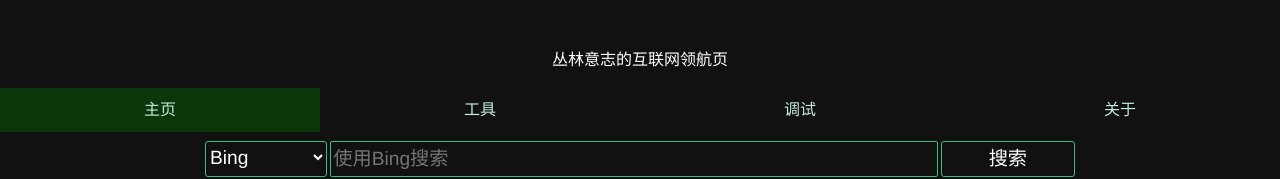
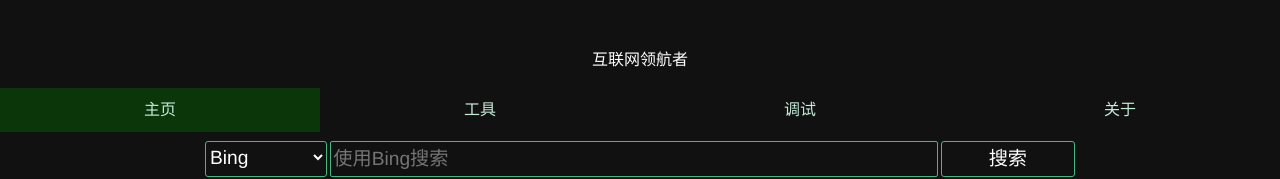
Before and after one commit to conglinyizhi/NavigationCenter, a Vue app: page / in a window 1280 px wide. Shown: the top 179 px of the page. Built offline with nearby package versions, Linux system fonts and the light colour scheme.

Commit message:
移除 丛林意志

```diff
--- a/index.html
+++ b/index.html
@@ -4,7 +4,7 @@
     <meta charset="UTF-8" />
     <link rel="icon" href="/favicon.ico" />
     <meta name="viewport" content="width=device-width, initial-scale=1.0" />
-    <title>丛林意志互联网领航页</title>
+    <title>互联网领航页</title>
   </head>
   <body>
     <div id="app"></div>
--- a/src/components/header.vue
+++ b/src/components/header.vue
@@ -1,7 +1,7 @@
 <template>
   <div id="header">
     <div id="headerTitle">
-      丛林意志的互联网领航页
+      互联网领航者
     </div>
     <div id="headerMenu">
       <router-link
```
Also changed, not shown: 1 other file (tests, documents, lock files or other folders).
